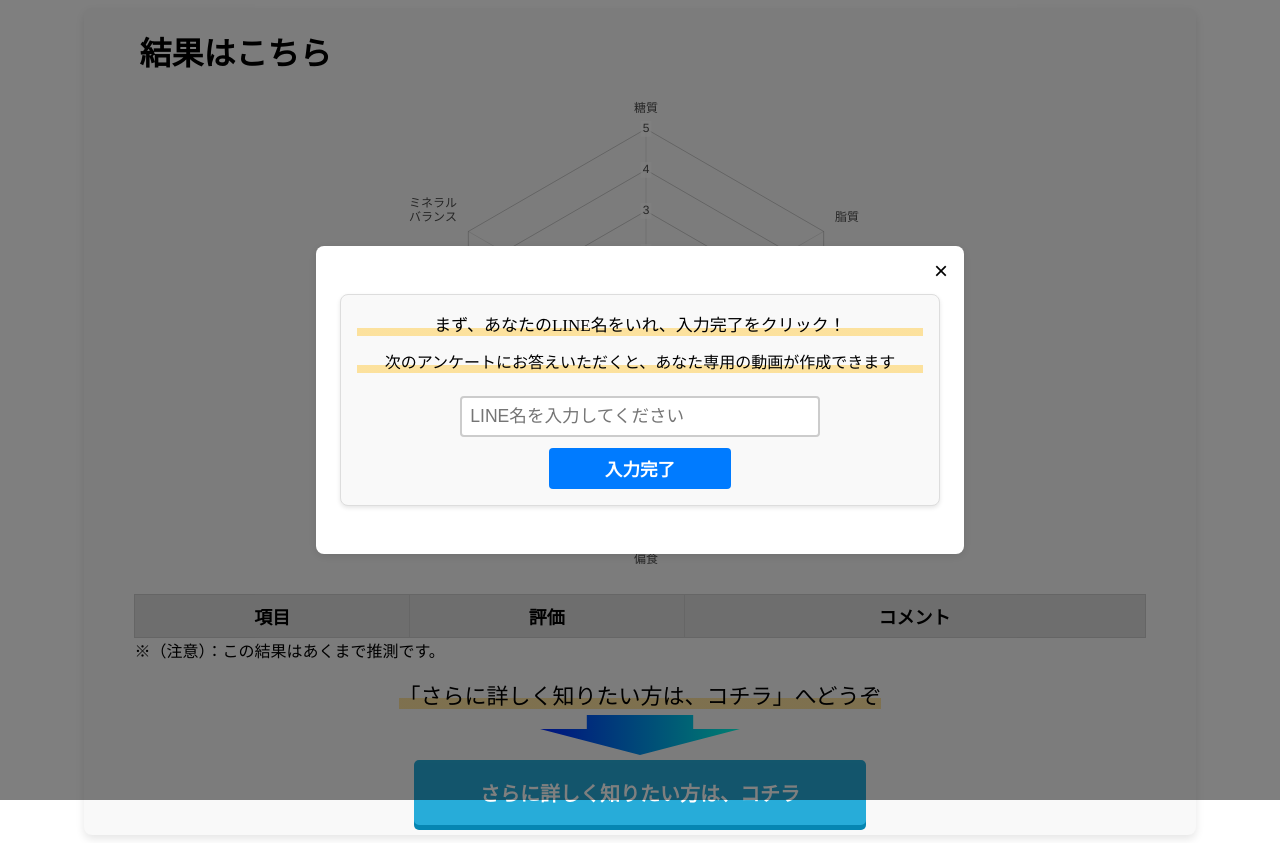
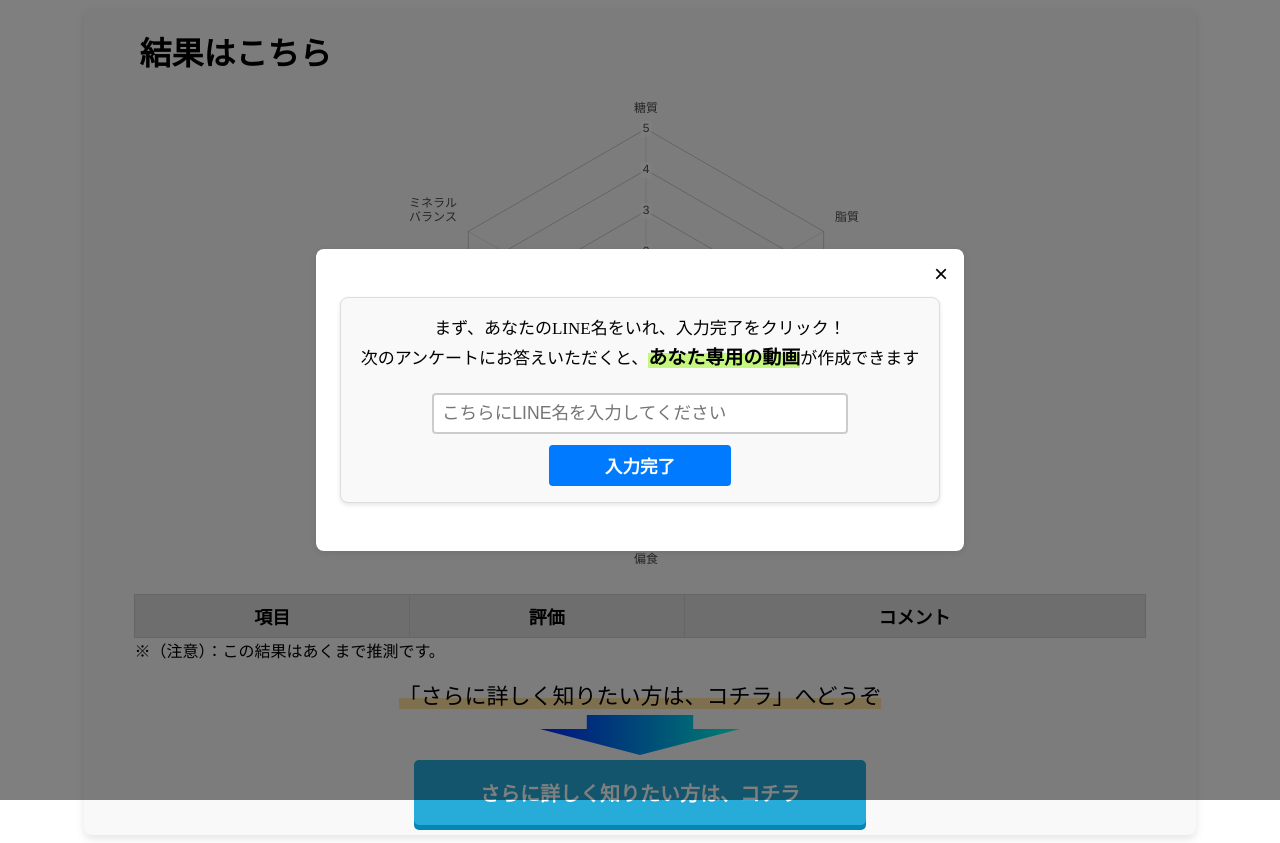
Before and after one commit to mayumikawanami/NutriCare, a Nuxt app: page /result in a window 1280 px wide. Both pictures are taken after a click on the button "さらに詳しく知りたい方は、コチラ". Built offline with nearby package versions, Linux system fonts and the light colour scheme.

Commit message:
fix モーダル内の文字修正

```diff
--- a/pages/result.vue
+++ b/pages/result.vue
@@ -65,8 +65,8 @@
               <p class="modal-title">
                 まず、あなたのLINE名をいれ、入力完了をクリック！
               </p>
-              <span class="modal-title_movie"
-                >次のアンケートにお答えいただくと、あなた専用の動画が作成できます</span
+              <p class="modal-title_movie"
+                >次のアンケートにお答えいただくと、<span class="modal-title_span">あなた専用の動画</span>が作成できます</p
               >
               <label class="name-form_label">
                 <input
@@ -74,7 +74,7 @@
                   id="username"
                   name="username"
                   v-model="userName"
-                  placeholder="LINE名を入力してください"
+                  placeholder="こちらにLINE名を入力してください"
                   required
                   autocomplete="username"
                   :readonly="isSubmitted"
@@ -429,16 +429,17 @@ export default {
   );
 }
 
-.modal-title {
+.modal-title,
+.modal-title_movie {
   margin: 0;
-  margin-bottom: 10px;
   font-size: 17px;
-  background-image: linear-gradient(0deg, #ffca4380 0.5em, transparent 0.5em);
 }
 
-.modal-title_movie {
+.modal-title_span {
   margin-bottom: 20px;
-  background-image: linear-gradient(0deg, #ffca4380 0.5em, transparent 0.5em);
+  font-size: 19px;
+  font-weight: bold;
+  background-image: linear-gradient(0deg, #90f50280 0.8em, transparent 0.5em);
 }
 
 .result-bottom {
@@ -471,7 +472,8 @@ export default {
 }
 
 .name-form input {
-  width: 60%;
+  width: 70%;
+  margin-top: 20px;
   padding: 0.5rem;
   font-size: 1.1rem;
   border: 2px solid #ccc;
```
